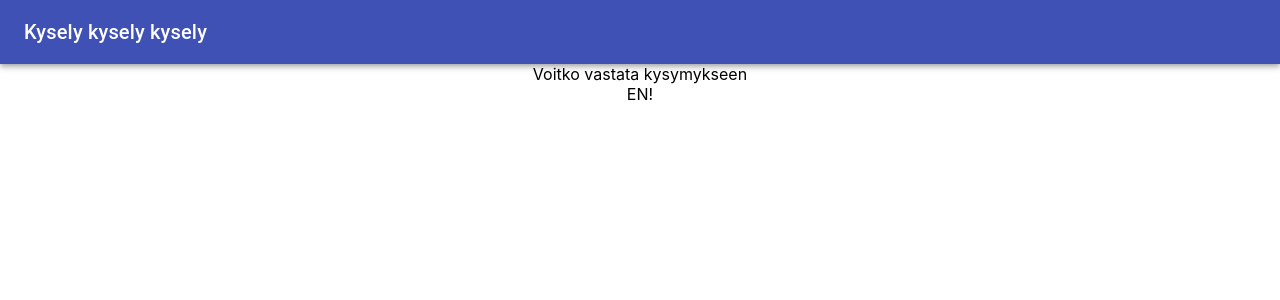
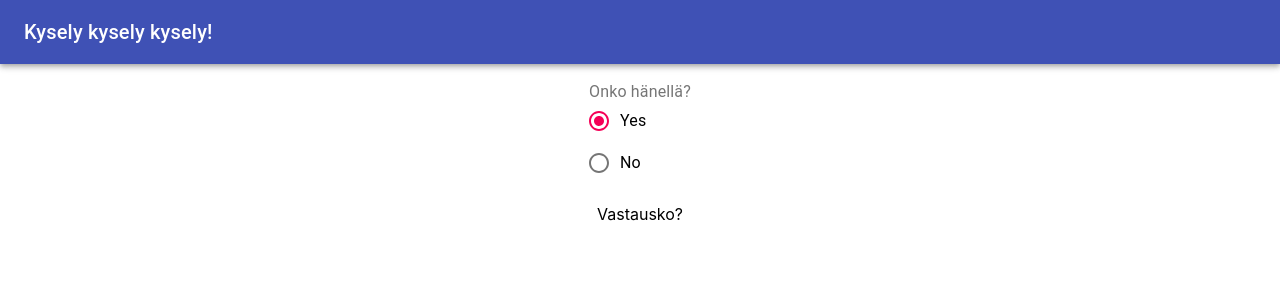
Before and after one commit to jaanisavolainenhh/ohjelmistoprojekti1_front, a React (Create React App) app: page / in a window 1280 px wide. Shown: the top 300 px of the page. Built offline with nearby package versions, Linux system fonts and the light colour scheme.

Commit message:
Added radio button

```diff
--- a/src/App.js
+++ b/src/App.js
@@ -1,5 +1,4 @@
 import React from 'react';
-import logo from './logo.svg';
 import './App.css';
 import Kysely from './components/Kysely';
 import Vastaus from './components/Vastaus';
@@ -14,12 +13,13 @@ function App() {
       <AppBar position="static">
         <Toolbar>
           <Typography variant="h6">
-            Kysely kysely kysely
+            Kysely kysely kysely!
           </Typography>
         </Toolbar>
       </AppBar>
-
+        <br/>
       <Kysely />
+        <br/>
       <Vastaus />
     </div>
   );
--- a/src/components/Kysely.js
+++ b/src/components/Kysely.js
@@ -1,9 +1,35 @@
 import React from 'react';
+import Radio from '@material-ui/core/Radio';
+import RadioGroup from '@material-ui/core/RadioGroup';
+import FormControlLabel from '@material-ui/core/FormControlLabel';
+import FormControl from '@material-ui/core/FormControl';
+import FormLabel from '@material-ui/core/FormLabel';
 
 export default function Kysely (){
+
+const[Kysymys, setKysymys] = React.useState([]);
+const [value, setValue] = React.useState('Yes');
+
+const getKysymys = () => {
+    fetch('url/haekysymykset') // apin url tulee tänne /haekysymykset
+    .then(response => response.json())
+    .then(data => setKysymys(data.array.json)) // Korvaa array.json -> api
+    .catch(err => console.error(err))
+}
+
+const handleChange = (event) => {
+    setValue(event.target.value);
+  };
+
 return (
     <div>
-        Voitko vastata kysymykseen
+        <FormControl component="fieldset">
+            <FormLabel component="legend">Onko hänellä?</FormLabel>
+                <RadioGroup aria-label="kysymys" name="kysymys" value={value} onChange={handleChange}>
+                    <FormControlLabel value="Yes" control={<Radio />} label="Yes" />
+                    <FormControlLabel value="No" control={<Radio />} label="No" />
+                </RadioGroup>
+        </FormControl>
     </div>
 )
 }
--- a/src/components/Vastaus.js
+++ b/src/components/Vastaus.js
@@ -4,7 +4,7 @@ export default function Vastaus() {
 
     return (
         <div>
-            EN!
+            Vastausko?
         </div>
     )
 }
```
